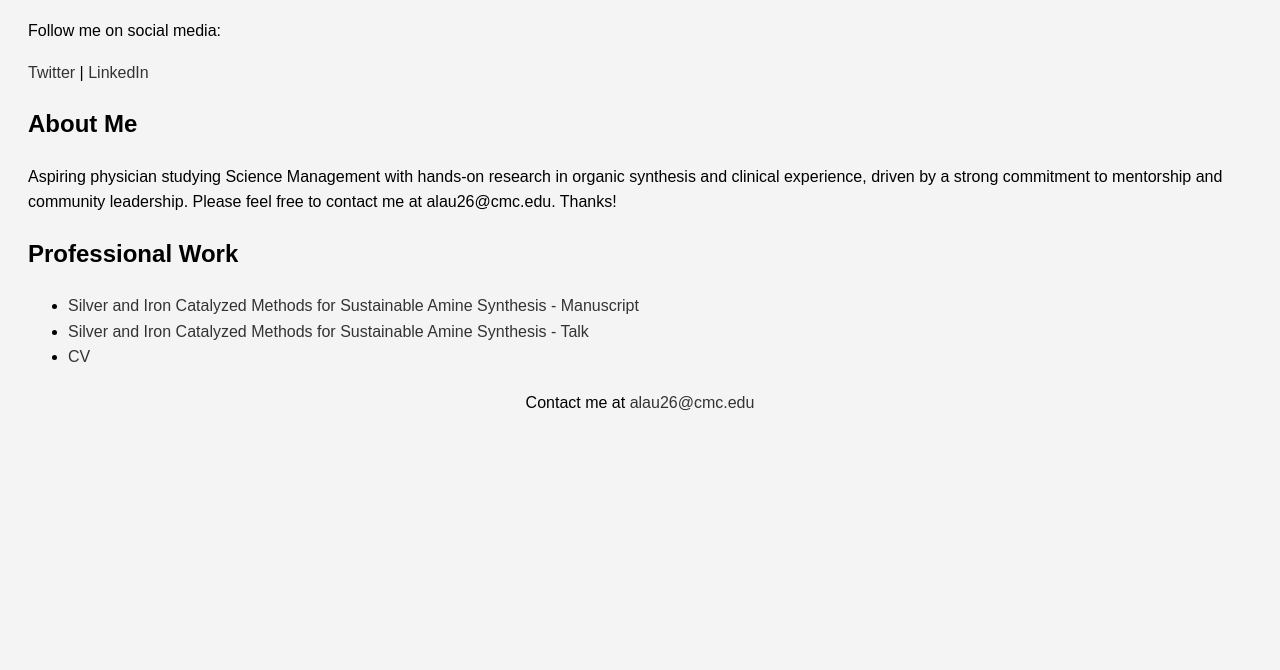
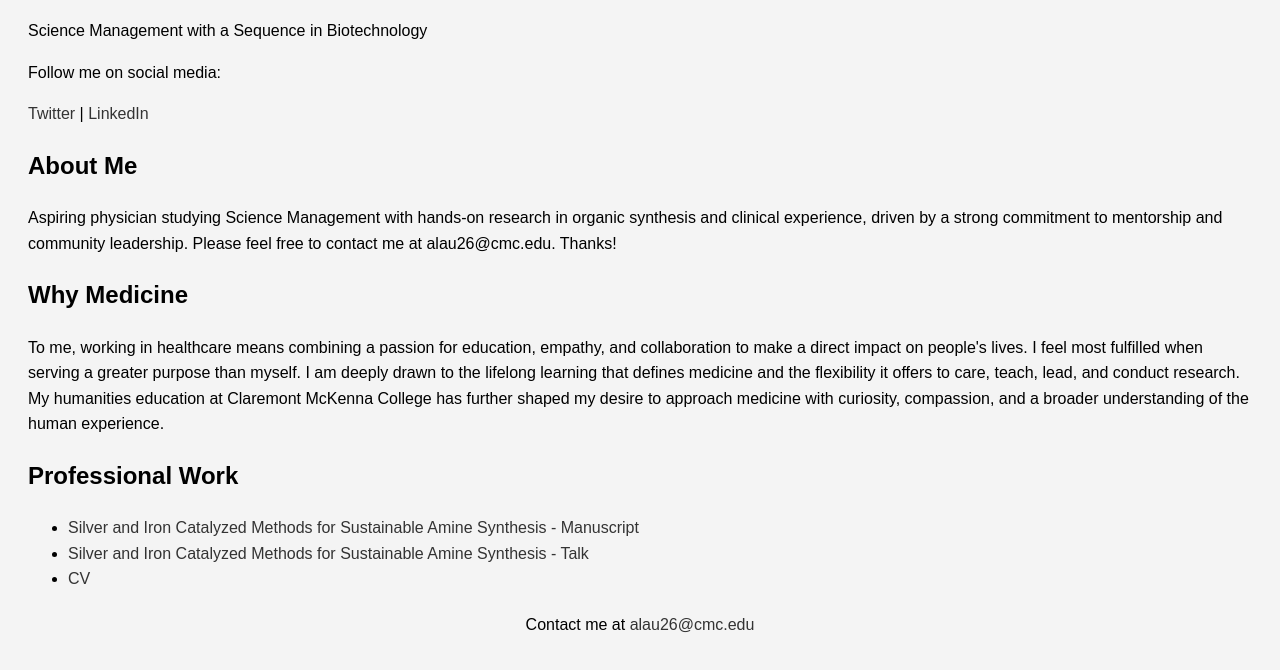
Before and after one commit to andylau4/andylau4.github.io, a plain HTML site: page index.html in a window 1280 px wide. Shown: the part 250-920 px from the top of the page. Before the commit the page ends 800 px from the top, so only its background shows below. Drawn offline with Linux system fonts and the light colour scheme.

Commit message:
update 2

```diff
--- a/index.html
+++ b/index.html
@@ -10,7 +10,7 @@
 <header>
 <img src="profile-picture.png" alt="Andy Lau" class="profile-img">
 <h1>Andy Lau</h1>
-<p></p>
+<p>Science Management with a Sequence in Biotechnology</p>
 <p>Follow me on social media:</p>
 <p>
 <a href="https://x.com/andylau_04?s=21&t=lamd8ZgW0KYOhMOeEG-PCg"
@@ -25,6 +25,8 @@ target="_blank">LinkedIn</a>
 <p>Aspiring physician studying Science Management with hands-on research in organic synthesis and clinical experience, driven by a strong commitment to mentorship and community leadership.
     Please feel free to contact me at alau26@cmc.edu. Thanks!</p>
 <!-- Add more paragraphs as needed -->
+    <h2>Why Medicine</h2>
+    <p>To me, working in healthcare means combining a passion for education, empathy, and collaboration to make a direct impact on people's lives. I feel most fulfilled when serving a greater purpose than myself. I am deeply drawn to the lifelong learning that defines medicine and the flexibility it offers to care, teach, lead, and conduct research. My humanities education at Claremont McKenna College has further shaped my desire to approach medicine with curiosity, compassion, and a broader understanding of the human experience.</p>
 </section>
 <section class="projects">
 <h2>Professional Work</h2>
```
